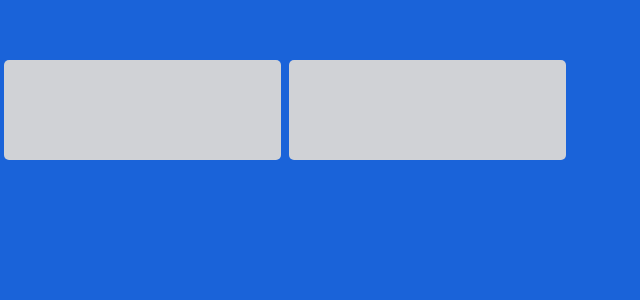
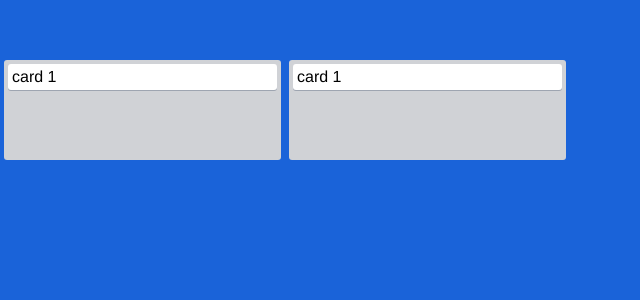
Before and after one commit to erikhoj/vue-trello, a Vue app: page / in a window 1280 px wide. Shown: the top 300 px of the page, without its empty margins (0-640 px from the left). Built offline with nearby package versions, Linux system fonts and the light colour scheme; the HTML template or start-up script is replaced by a standard one.

Commit message:
now displaying cards

```diff
--- a/src/components/CardList.vue
+++ b/src/components/CardList.vue
@@ -1,11 +1,22 @@
 <template>
   <div class="card-list">
+    <div class="card-list-content">
+      <card-list-card v-for="card in cards" v-bind:key="card.key" v-bind:card="card" />
+    </div>
   </div>
 </template>
 
 <script>
+import CardListCard from './CardListCard';
+
 export default {
   name: 'card-list',
+  props: {
+    cards: Array,
+  },
+  components: {
+    CardListCard,
+  },
 }
 </script>
 
@@ -17,7 +28,15 @@ export default {
     background-color: #d0d2d6;
     height: 100px;
     width: 277px;
-    border-radius: 5px;
+    border-radius: 3px;
     max-height: 100%;
   }
+
+  .card-list-content {
+    display: flex;
+    flex-direction: column;
+    align-items: stretch;
+
+    padding: 4px;
+  };
 </style>
--- /dev/null
+++ b/src/components/CardListCard.vue
@@ -0,0 +1,27 @@
+<template>
+  <div class="card-list-card">
+    <span>{{ card.text }}</span>
+  </div>
+</template>
+
+<script>
+export default {
+  name: 'card-list-card',
+  props: {
+    card: {
+      text: String,
+      id: Number,
+    },
+  },
+}
+</script>
+
+<style scoped>
+  .card-list-card {
+    padding: 4px;
+    background-color: white;
+    border-radius: 3px;
+
+    box-shadow: 0 1px 0 rgba(9,30,66,.25);
+  }
+</style>
--- a/src/components/CardLists.vue
+++ b/src/components/CardLists.vue
@@ -1,6 +1,6 @@
 <template>
   <div id="card-lists">
-    <card-list v-for="list in lists" v-bind:key="list.id" />
+    <card-list v-for="list in lists" v-bind:key="list.id" v-bind:cards="list.cards" />
   </div>
 </template>
 
```
